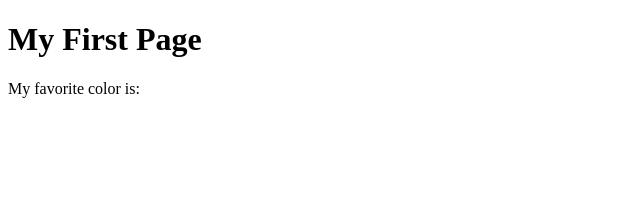
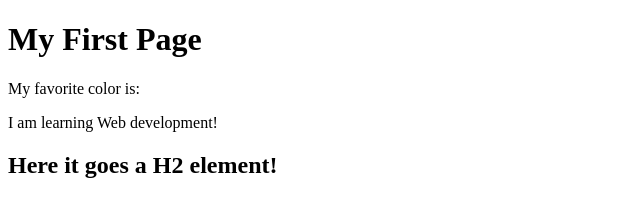
Before and after one commit to barros13br/wdd130, a plain HTML site: page week01/first-page.html in a window 1280 px wide. Shown: the whole page, without its empty margins (0-640 px from the left). Drawn offline with Linux system fonts and the light colour scheme.

```diff
--- a/week01/first-page.html
+++ b/week01/first-page.html
@@ -8,5 +8,7 @@
 <body>
     <h1>My First Page</h1>
     <p>My favorite color is: </p>
+    <P>I am learning Web development!</P>
+    <h2>Here it goes a H2 element!</h2>
 </body>
 </html>
```
Also changed, not shown: images/temple-small.jpg (added).
